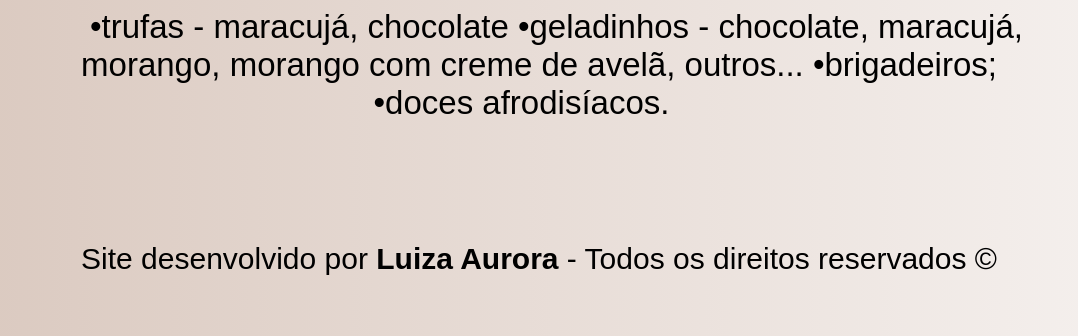
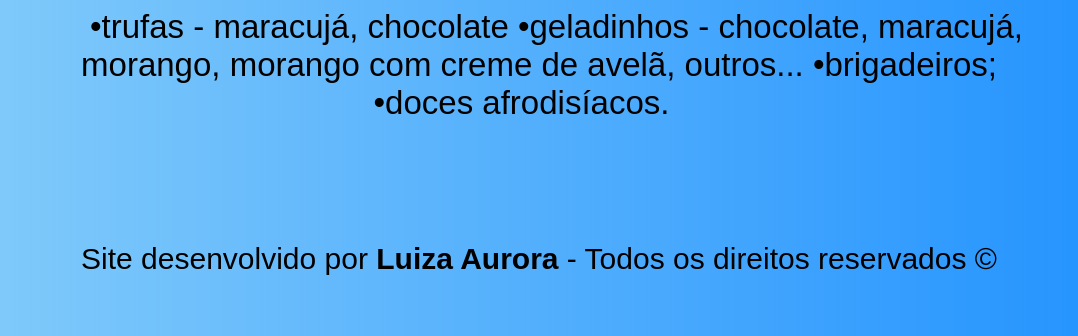
Before and after one commit to lulucarepiluca/recupera-o.-site-fam-lia, a plain HTML site: page index.html in a window 1280 px wide. Shown: the part 477-813 px from the top of the page, without its empty margins (101-1179 px from the left). Drawn offline with Linux system fonts and the light colour scheme.

Commit message:
Update style.css

```diff
--- a/style.css
+++ b/style.css
@@ -3,8 +3,8 @@
 /* Espaço para criar variáveis */
 :root {
     --cor-titulo: black;
-    --cor-degrade-1: #D9C7BD;
-    --cor-degrade-2: #F6F2F0;
+    --cor-degrade-1: #87CEFA;
+    --cor-degrade-2: #1E90FF;
 
     --largura-maxima: 1080px;
 }
```
